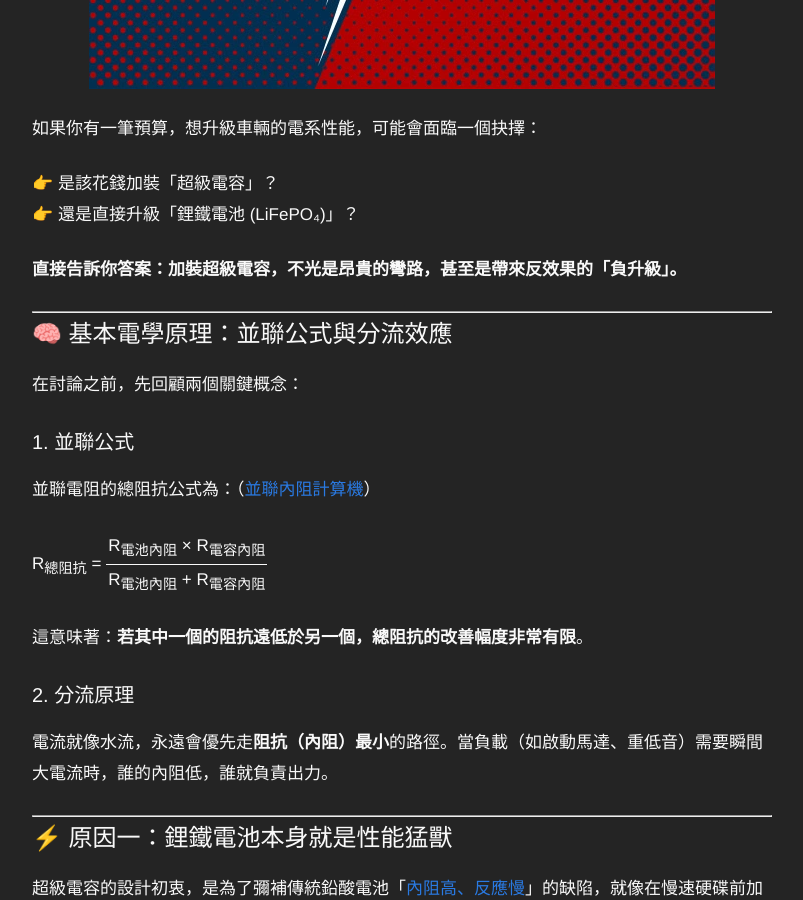
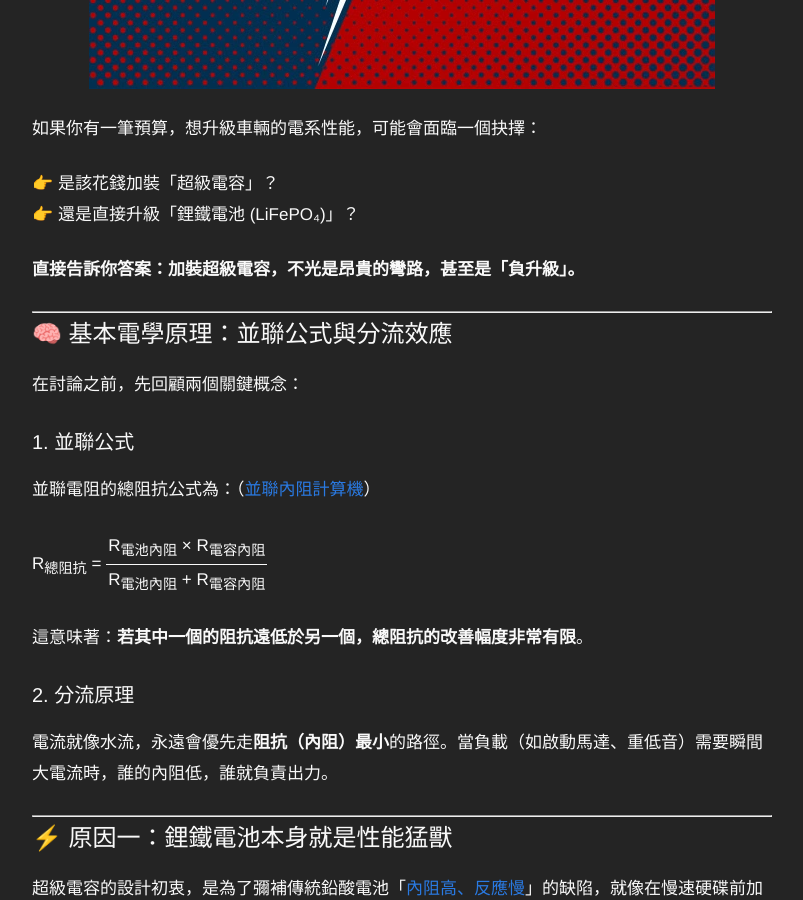
Before and after one commit to 1stbenz/1stbenz.github.io, a Jekyll site: the page built from _posts/2025-10-18-dont-use-supercap.md, in a window 1280 px wide and 900 px high, scrolled down 483 px. Shown: the whole window, without its empty margins (238-1041 px from the left). Built offline with Jekyll 4.4.1, drawn with Linux system fonts in a browser that asks for light colours.

Commit message:
Update 2025-10-18-dont-use-supercap.md

```diff
--- a/_posts/2025-10-18-dont-use-supercap.md
+++ b/_posts/2025-10-18-dont-use-supercap.md
@@ -12,7 +12,7 @@ categories: Auto
 👉 是該花錢加裝「超級電容」？
 👉 還是直接升級「鋰鐵電池 (LiFePO₄)」？
 
-**直接告訴你答案：加裝超級電容，不光是昂貴的彎路，甚至是帶來反效果的「負升級」。**
+**直接告訴你答案：加裝超級電容，不光是昂貴的彎路，甚至是「負升級」。**
 
 ---
 
```
